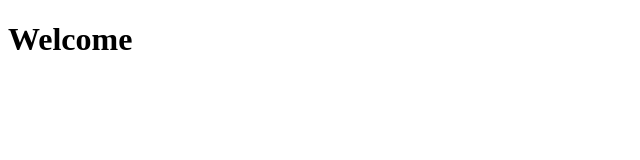
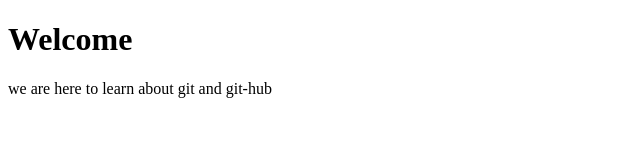
Before and after one commit to Harisrin2206/git_functionality_for_vs_Code, a plain HTML site: page index.html in a window 1280 px wide. Shown: the whole page, without its empty margins (0-640 px from the left). Drawn offline with Linux system fonts and the light colour scheme.

Commit message:
p tag added on index page

```diff
--- a/index.html
+++ b/index.html
@@ -7,5 +7,6 @@
 </head>
 <body>
     <h1>Welcome</h1>
+    <p>we are here to learn about git and git-hub</p>
 </body>
 </html>
```
